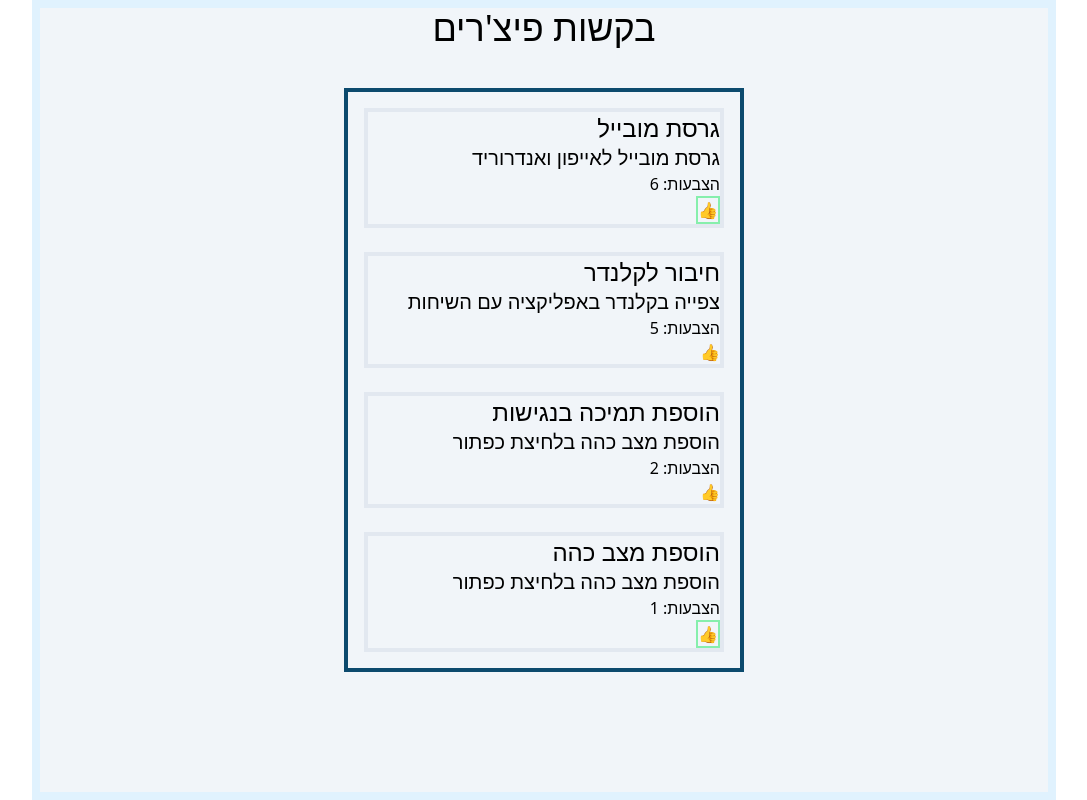
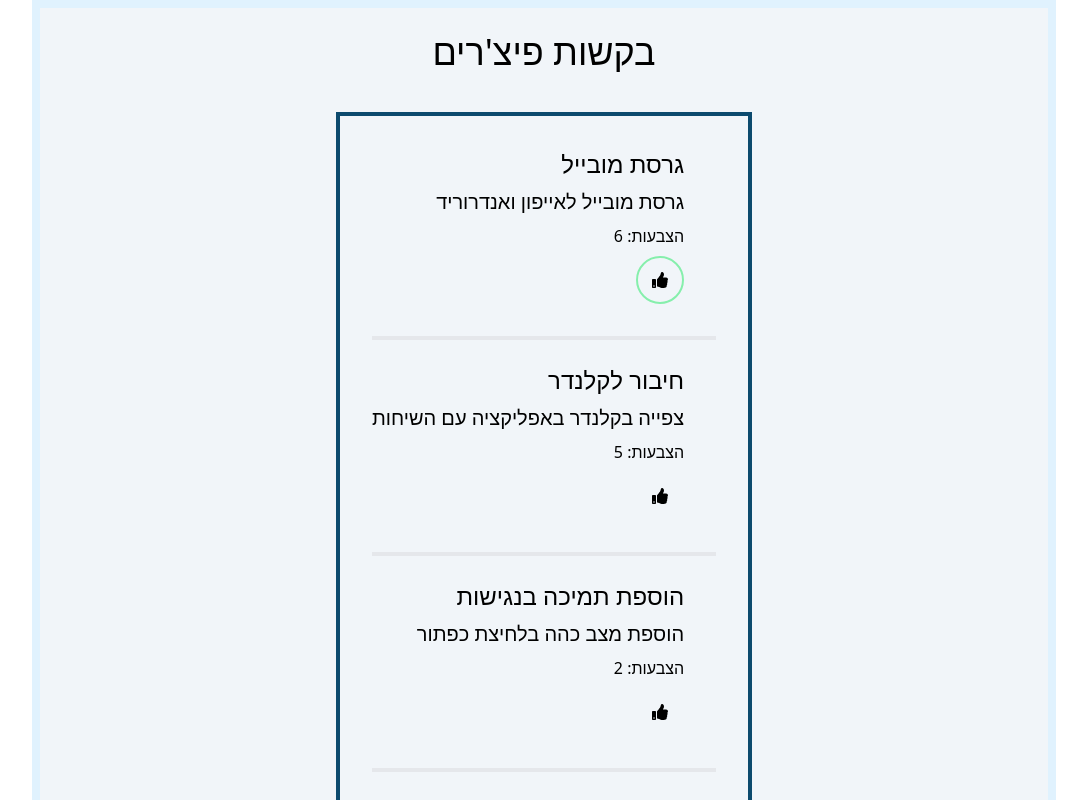
Before and after one commit to RonnenPodolsky/wishlist_page, a Next.js app: page / in a window 1280 px wide. Shown: the top 800 px of the page, without its empty margins (96-1183 px from the left). Built offline with nearby package versions, Linux system fonts and the light colour scheme.

Commit message:
Add react-icons library and update Card component to use FaThumbsUp icon instead of text emoji in the vote button. Also, update the styling of the Card and FeaturesList components

```diff
--- a/package.json
+++ b/package.json
@@ -14,6 +14,7 @@
     "next": "13.4.2",
     "react": "18.2.0",
     "react-dom": "18.2.0",
+    "react-icons": "^4.8.0",
     "uuid": "^9.0.0"
   },
   "devDependencies": {
--- a/src/components/Card.jsx
+++ b/src/components/Card.jsx
@@ -1,17 +1,22 @@
+import { FaThumbsUp } from 'react-icons/fa';
+
 const Card = ({ feature, userID }) => {
   return (
-    <li className='border-4 border-slate-200'>
+    <li className='flex flex-col gap-2 content-center last:border-b-0 border-b-4 pb-8 pr-8'>
       <h2 className='text-2xl'>{feature.title}</h2>
       <p className='text-xl'>{feature.description}</p>
       <p>הצבעות: {feature.votes.length}</p>
       <button
         disabled={feature.votes.includes(userID)}
         onClick={() => voteForFeature(feature.id)}
-        className={
-          feature.votes.includes(userID) ? 'border-2 border-green-300' : ''
-        }
+        className={`w-12 h-12 flex items-center justify-center
+          ${
+            feature.votes.includes(userID)
+              ? 'border-2 rounded-full	 border-green-300'
+              : ''
+          }`}
       >
-        👍
+        <FaThumbsUp />
       </button>
     </li>
   );
--- a/src/components/FeaturesList.jsx
+++ b/src/components/FeaturesList.jsx
@@ -21,8 +21,8 @@ const FeaturesList = ({ title }) => {
 
   return (
     <div className='flex flex-col items-center gap-10 '>
-      <h1 className='text-4xl	'>{title}</h1>
-      <ul className=' border-sky-900 p-4 border-4 flex flex-col gap-6 min-w-[400px] max-w-[800px]	'>
+      <h1 className='text-4xl mt-6	'>{title}</h1>
+      <ul className=' border-sky-900 p-8 border-4 flex flex-col gap-6 min-w-[400px] max-w-[800px] 	'>
         {features?.map((feature) => (
           <Card key={feature.id} feature={feature} userID={userID} />
         ))}
```
Also changed, not shown: 1 other file (tests, documents, lock files or other folders).
